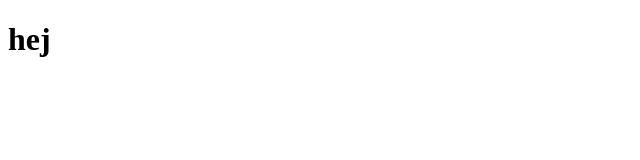
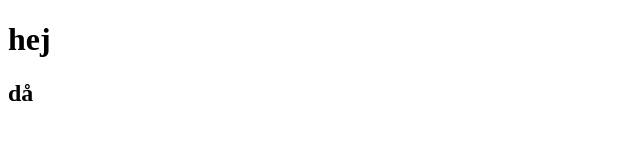
Before and after one commit to AlexanderHamming/js-1-repo, a plain HTML site: page index.html in a window 1280 px wide. Shown: the full height of the page, 0-640 px from the left. Drawn offline with Linux system fonts and the light colour scheme.

Commit message:
ny h2 tagg

```diff
--- a/index.html
+++ b/index.html
@@ -8,6 +8,7 @@
 <body>
 
     <h1>hej</h1>
+    <h2>då</h2>
 
 </body>
 </html>
```
